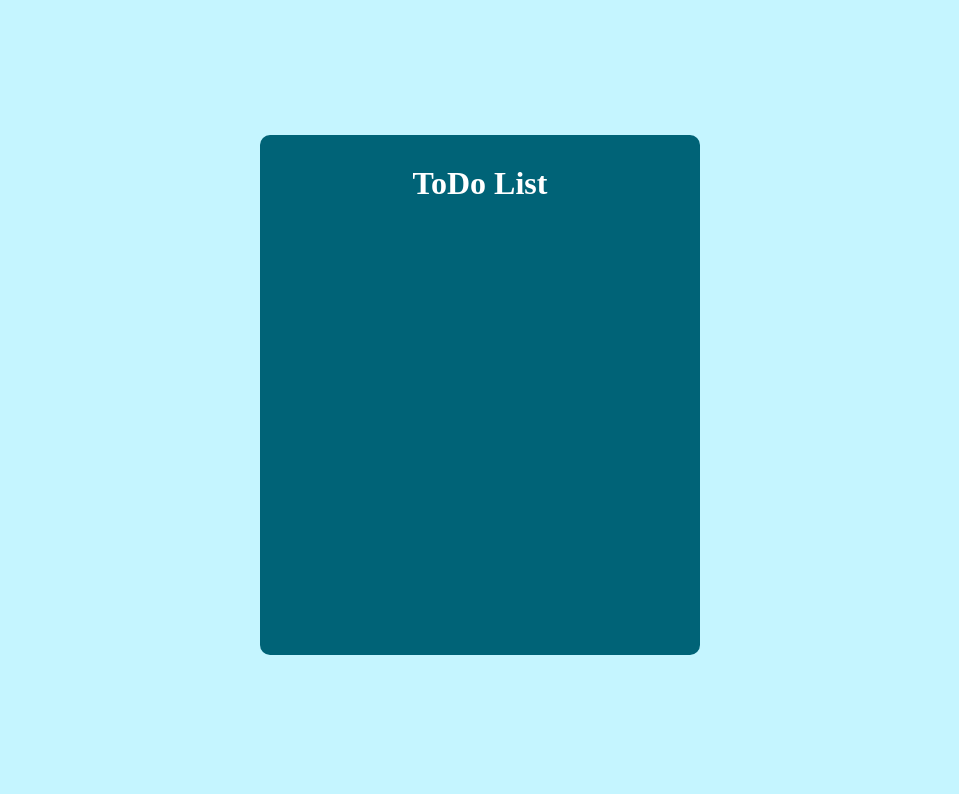
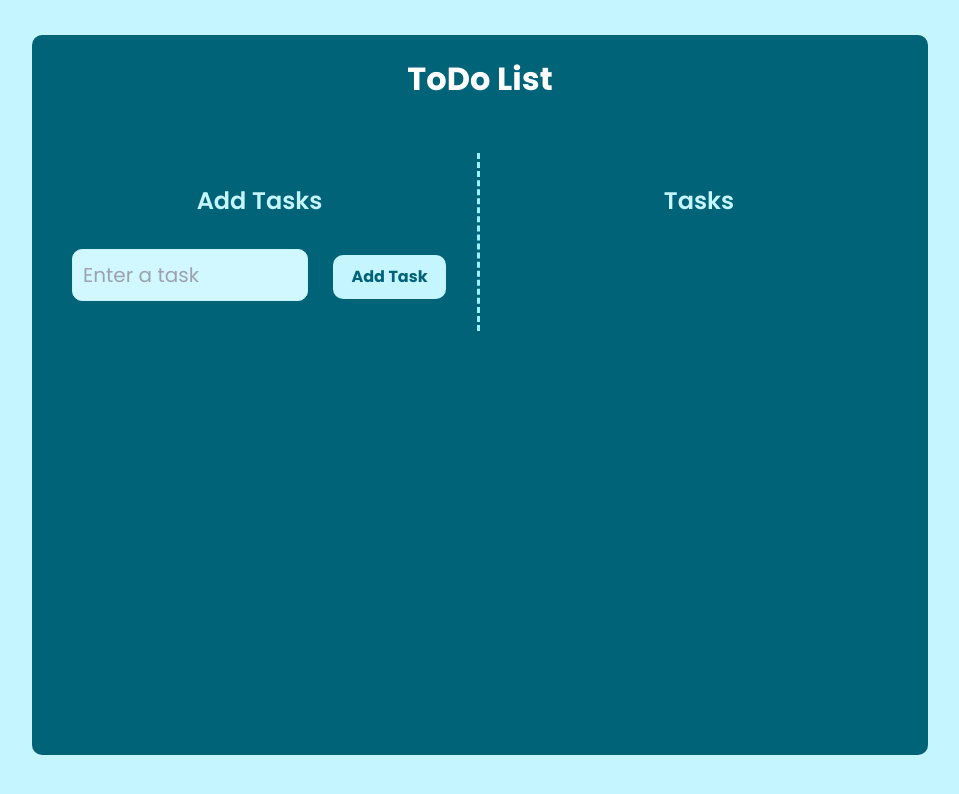
Before and after one commit to Khushi2402/ToDo-List, a React (Create React App) app: page / in a window 1280 px wide. Shown: the top 794 px of the page, without its empty margins (160-1119 px from the left). Built offline with nearby package versions, Linux system fonts and the light colour scheme.

Commit message:
To-do list

```diff
--- a/public/index.html
+++ b/public/index.html
@@ -11,8 +11,11 @@
     />
     <link rel="apple-touch-icon" href="%PUBLIC_URL%/logo192.png" />
     <link rel="manifest" href="%PUBLIC_URL%/manifest.json" />
-    <link rel="stylesheet" href="https://stackpath.bootstrapcdn.com/font-awesome/4.7.0/css/fonmt-awesome.min.css" type="text/css"/>
-    <title>Todo List</title>
+    <link rel="stylesheet" href="https://stackpath.bootstrapcdn.com/font-awesome/4.7.0/css/font-awesome.min.css" type="text/css"/>
+    <link rel="preconnect" href="https://fonts.googleapis.com">
+<link rel="preconnect" href="https://fonts.gstatic.com" crossorigin>
+<link href="https://fonts.googleapis.com/css2?family=Poppins:ital,wght@0,100;0,200;0,300;0,400;0,500;0,600;0,700;0,800;0,900;1,100;1,200;1,300;1,400;1,500;1,600;1,700;1,800;1,900&display=swap" rel="stylesheet">
+    <title>Tick</title>
   </head>
   <body>
     <noscript></noscript>
--- a/src/App.css
+++ b/src/App.css
@@ -1,6 +1,11 @@
+@import 'tailwindcss/base';
+@import 'tailwindcss/components';
+@import 'tailwindcss/utilities';
+
 * {
   margin: 0;
   padding: 0;
+  font-family: 'Poppins', sans-serif;
 }
 
 .screen {
@@ -14,11 +19,27 @@
 
 .card {
   background-color: #006377;
-  min-width: 50vh;
-  min-height: 60vh;
-  padding: 20px;
+  width: 70%;
+  height: 90vh;
+  padding: 10px;
   border-radius: 10px;
   margin-bottom: 10px;
+}
+
+.main-card {
+  display: flex;
+}
+
+.form {
+  padding: 30px;
+  width: 50%;
+  border-right: #a0efff;
+  border-style: dashed;
+}
+
+.tasks {
+  padding: 30px;
+  width: 50%;
 }
 
 .heading{
@@ -26,4 +47,92 @@
   text-align: center;
   margin: 10px 0;
   font-size: xx-large;
+  font-weight: bolder;
+  margin-bottom: 50px;
 }
+
+.sub-headings {
+  color: #c5f5ff;
+  text-align: center;
+  font-size: x-large;
+  font-weight: 600;
+  margin-bottom: 30px;
+}
+
+.input {
+  outline: none;
+  width: 63%;
+  padding: 10px;
+  margin-right: 25px;
+  font-size: 20px;
+  color: #006377;
+  background-color: #d1f7ff;
+  border: 1px solid #c5f5ff;
+  border-radius: 10px;
+}
+
+.add-task {
+  width: 30%;
+  padding: 10px 10px;
+  font-size: 100%;
+  border-radius: 10px;
+  border: 0;
+  color: #006377;
+  font-weight: bold;
+  background-color: #c5f5ff;
+  cursor: pointer;
+}
+
+.list-item {
+  display: flex;
+  margin: 20px 0;
+  width: 80%;
+  border-bottom: 1px solid #c5f5ff;
+  padding: 10px;
+  min-height: 30px;
+}
+
+.complete-task,
+.delete-task,
+.edit-task {
+  border: none;
+  outline: none;
+  cursor: pointer;
+  background-color: transparent;
+  font-size: 28px;
+  border-radius: 50%;
+  text-align: right;
+  justify-items: right;
+}
+
+.complete-task {
+  color: #5cff8a;
+  margin-right: 10px;
+}
+
+.edit-task {
+  color: #56ebff;
+  margin-right: 10px;
+}
+
+.delete-task {
+  color: rgb(255, 78, 78);
+}
+
+.complete {
+  text-decoration-style: solid;
+  text-decoration-line: line-through;
+  text-decoration-color: #006377;
+  opacity: 0.6;
+}
+
+.task {
+  width: 220px;
+  background-color: #d1f7ff;
+  border-radius: 10px;
+  border: none;
+  color: #006377;
+  font-size: 20px;
+  padding-left: 10px;
+  margin-right: 15px;
+}
--- a/src/App.js
+++ b/src/App.js
@@ -1,12 +1,43 @@
+import React, { useEffect, useState, useeffect } from "react";
 import "./App.css";
-import Header from "./components/Header";
+import Input from "./components/Input";
+import Tasks from "./components/Tasks";
 
 const App = () => {
+  const initialState = JSON.parse(localStorage.getItem("todo")) || [];
+  // to keep track of what task the user enters
+  const [input, setInput] = useState("");
+
+  // to keep track of all the tasks
+  const [tasks, setTasks] = useState(initialState);
+
+  const [editTodo, setEditTodo] = useState(null);
+
+  useEffect(() => {
+    localStorage.setItem("tasks", JSON.stringify(tasks));
+  }, [tasks]);
   return (
     <div className="screen">
       <div className="card">
-        <div>
-          <Header />
+        <h1 className="heading">ToDo List</h1>
+        <div className="main-card">
+          <div className="form">
+            <Input
+              input={input}
+              setInput={setInput}
+              tasks={tasks}
+              setTasks={setTasks}
+              editTodo={editTodo}
+              setEditTodo={setEditTodo}
+            />
+          </div>
+          <div className="tasks">
+            <Tasks
+              tasks={tasks}
+              setTasks={setTasks}
+              setEditTodo={setEditTodo}
+            />
+          </div>
         </div>
       </div>
     </div>
--- a/src/components/Header.js
+++ /dev/null
@@ -1,11 +0,0 @@
-import React from 'react'
-
-const Header = () => {
-  return (
-    <div className='header'>
-        <h1 className='heading'>ToDo List</h1>
-    </div>
-  )
-}
-
-export default Header;
--- /dev/null
+++ b/src/components/Input.js
@@ -0,0 +1,61 @@
+//to add tasks to the list
+
+import React, {useEffect} from "react";
+
+// to give unique ids to each task
+import {v4 as uuidV4} from "uuid";
+
+const Input = ({ input, setInput, tasks, setTasks, editTodo, setEditTodo }) => {
+
+    const updateTodo = (title, id, completed) => {
+        const newTodo = tasks.map((todo) =>
+            todo.id === id ? {title, id, completed} : todo
+        );
+        setTasks(newTodo);
+        setEditTodo("");
+    }
+
+    useEffect(() => {
+        if(editTodo) {
+            setInput(editTodo.title);
+        } else {
+            setInput("");
+        }
+    }, [setInput, editTodo]);
+
+    const onInputChange = (event) => {
+        setInput(event.target.value);
+    };
+
+    const onFormSubmit = (event) => {
+        event.preventDefault();
+        if(!editTodo) {
+            setTasks([...tasks, { id: uuidV4(), title: input, completed: false }]);
+        setInput("");
+        } else {
+            updateTodo(input, editTodo.id, editTodo.completed);
+        }
+
+    }
+  return (
+    <div>
+      <h1 className="sub-headings">Add Tasks</h1>
+      {/* Form to add the tasks into the list */}
+      <form onSubmit={onFormSubmit}>
+        <input
+          type="text"
+          placeholder="Enter a task"
+          className="input"
+          value={input}
+          required
+          onChange={onInputChange}
+        />
+        <button className="add-task" type="submit">
+          {editTodo ? "OK" : "Add Task" }
+        </button>
+      </form>
+    </div>
+  );
+};
+
+export default Input;
--- /dev/null
+++ b/src/components/Tasks.js
@@ -0,0 +1,63 @@
+//to display all the tasks
+import React from "react";
+
+const Tasks = ({ tasks, setTasks, setEditTodo }) => {
+
+    const handleComplete = (todo) => {
+        setTasks(
+            tasks.map((item) => {
+                if(item.id === todo.id) {
+                    return { ...item, completed: !item.completed}
+                }
+                return item;
+            })
+        );
+    };
+
+    const handleEdit = ({id}) => {
+        const findTodo = tasks.find((todo) => todo.id === id);
+        setEditTodo(findTodo);
+    }
+
+    const handleDelete = ({id}) => {
+        setTasks(tasks.filter((todo) => todo.id !== id));
+    };
+
+  return (
+    <div>
+      <h1 className="sub-headings">Tasks</h1>
+      {tasks.map((todo) => (
+        <li className="list-item" key={todo.id}>
+          <button
+            className="complete-task task-button"
+            onClick={() => handleComplete(todo)}
+          >
+            <i className="fa fa-check-circle"></i>
+          </button>
+          <input
+            type="text"
+            value={todo.title}
+            className={`task ${todo.completed ? "complete" : ""}`}
+            onChange={(event) => event.preventDefault()}
+          />
+          <div>
+            <button
+              className="edit-task task-button"
+              onClick={() => handleEdit(todo)}
+            >
+              <i className="fa fa-edit"></i>
+            </button>
+            <button
+              className="delete-task task-button"
+              onClick={() => handleDelete(todo)}
+            >
+              <i className="fa fa-trash"></i>
+            </button>
+          </div>
+        </li>
+      ))}
+    </div>
+  );
+};
+
+export default Tasks;
```
